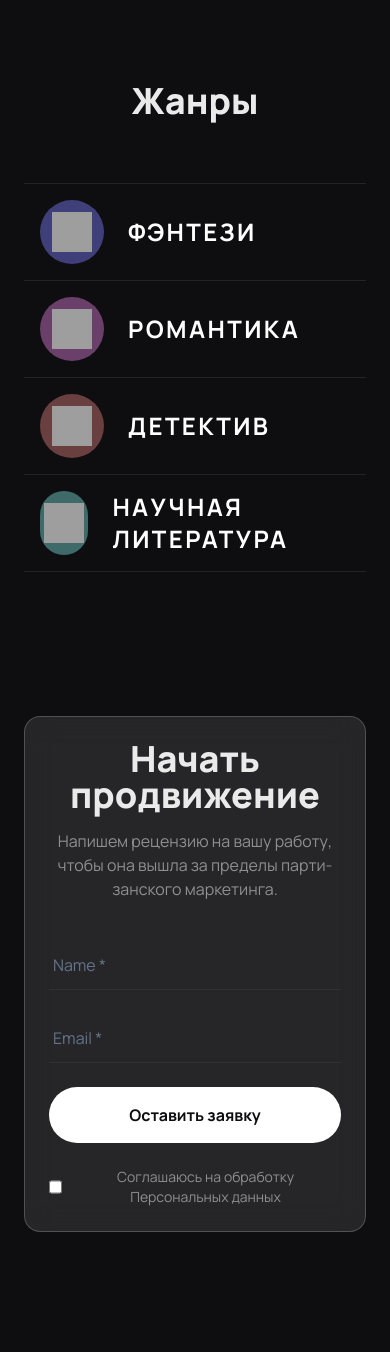
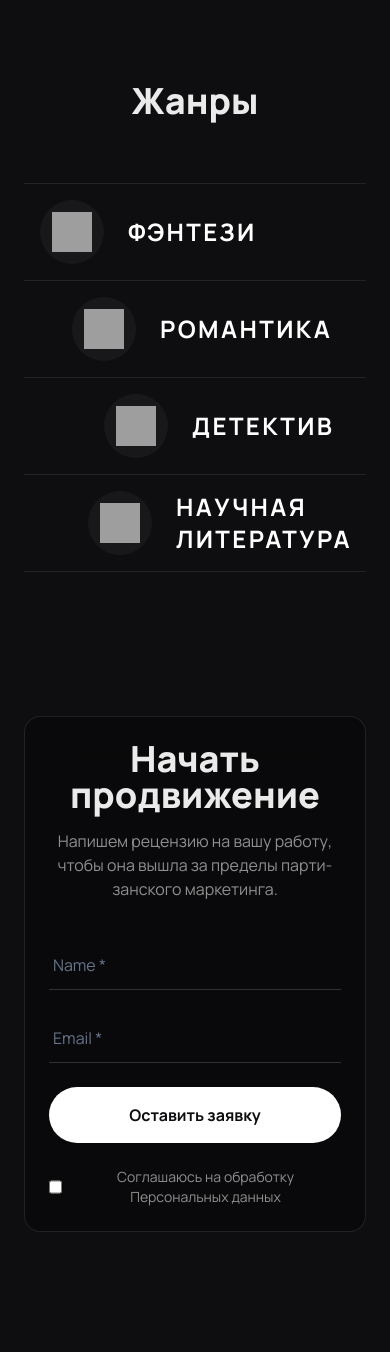
Before and after one commit to honjireview/HJR-Site, a Flask app: page /main in a window 390 px wide. Shown: the part 2926-4278 px from the top of the page. Run offline with Flask 3, Linux system fonts and the light colour scheme; parts of the project's set-up code (start-up, migrations or seed data) failed here and were passed over; some libraries are stand-ins or nearby versions; grey boxes are pictures that could not be loaded.

Commit message:
refactor templates and styles: adjust font sizes for improved responsiveness, refine category button colors and layout, and enhance glass effect in promotion section for better appearance

```diff
--- a/templates/main_site/index.html
+++ b/templates/main_site/index.html
@@ -5,7 +5,7 @@
 <section class="pt-20 pb-28">
     <p class="text-lg text-center text-white mb-10">«Чтение — это способ взглянуть на мир чужими глазами.»</p>
     <div class="max-w-4xl">
-        <h1 class="text-5xl sm:text-7xl md:text-[96px] font-extrabold text-white leading-none tracking-tighter">
+        <h1 class="text-5xl sm:text-7xl lg:text-[96px] font-extrabold text-white leading-none tracking-tighter">
             Некоторые книги<br>не заканчиваются<br>с последней страницей
         </h1>
         <p class="mt-8 text-xl text-[#EAEAEA] max-w-lg">
@@ -48,41 +48,44 @@
 
 <section class="py-24">
     <h2 class="text-4xl sm:text-5xl md:text-[64px] font-extrabold text-[#EAEAEA] leading-none text-center mb-16">Жанры</h2>
-    <div class="max-w-md mx-auto">
-        <div class="border-y border-[#232325]">
-            <a href="#" class="flex items-center space-x-6 p-4 hover:bg-slate-900/50 transition-colors">
-                <span class="flex items-center justify-center w-16 h-16 rounded-full bg-[#3F3F7A]"> {# Измененный цвет фона #}
-                    <img src="https://img.icons8.com/ios/50/FFFFFF/magical-scroll.png" alt="Фэнтези" class="w-10 h-10"/> {# Изменен цвет иконки #}
+    <div class="max-w-lg mx-auto"> <div class="border-y border-[#232325]">
+        <div class="pl-0"> <a href="#" class="flex items-center space-x-6 p-4 hover:bg-slate-800/60 transition-colors rounded-lg">
+                    <span class="flex items-center justify-center w-16 h-16 rounded-full bg-[#18181A] flex-shrink-0">
+                        <img src="https://img.icons8.com/ios/50/a9a9a9/magical-scroll.png" alt="Фэнтези" class="w-10 h-10"/>
                     </span>
             <span class="text-2xl font-bold tracking-widest text-white">ФЭНТЕЗИ</span>
         </a>
+        </div>
         <div class="border-t border-[#232325]"></div>
-            <a href="#" class="flex items-center space-x-6 p-4 hover:bg-slate-900/50 transition-colors">
-                <span class="flex items-center justify-center w-16 h-16 rounded-full bg-[#6A3F6A]"> {# Измененный цвет фона #}
-                    <img src="https://img.icons8.com/ios/50/FFFFFF/like--v1.png" alt="Романтика" class="w-10 h-10"/> {# Изменен цвет иконки #}
+        <div class="pl-8"> <a href="#" class="flex items-center space-x-6 p-4 hover:bg-slate-800/60 transition-colors rounded-lg">
+                    <span class="flex items-center justify-center w-16 h-16 rounded-full bg-[#18181A] flex-shrink-0">
+                        <img src="https://img.icons8.com/ios/50/a9a9a9/like--v1.png" alt="Романтика" class="w-10 h-10"/>
                     </span>
             <span class="text-2xl font-bold tracking-widest text-white">РОМАНТИКА</span>
         </a>
+        </div>
         <div class="border-t border-[#232325]"></div>
-            <a href="#" class="flex items-center space-x-6 p-4 hover:bg-slate-900/50 transition-colors">
-                <span class="flex items-center justify-center w-16 h-16 rounded-full bg-[#6A3F3F]"> {# Измененный цвет фона #}
-                    <img src="https://img.icons8.com/ios/50/FFFFFF/search--v1.png" alt="Детектив" class="w-10 h-10"/> {# Изменен цвет иконки #}
+        <div class="pl-16"> <a href="#" class="flex items-center space-x-6 p-4 hover:bg-slate-800/60 transition-colors rounded-lg">
+                    <span class="flex items-center justify-center w-16 h-16 rounded-full bg-[#18181A] flex-shrink-0">
+                        <img src="https://img.icons8.com/ios/50/a9a9a9/search--v1.png" alt="Детектив" class="w-10 h-10"/>
                     </span>
             <span class="text-2xl font-bold tracking-widest text-white">ДЕТЕКТИВ</span>
         </a>
+        </div>
         <div class="border-t border-[#232325]"></div>
-            <a href="#" class="flex items-center space-x-6 p-4 hover:bg-slate-900/50 transition-colors">
-                <span class="flex items-center justify-center w-16 h-16 rounded-full bg-[#3F6A6A]"> {# Измененный цвет фона #}
-                   <img src="https://img.icons8.com/ios/50/FFFFFF/test-tube.png" alt="Научная литература" class="w-10 h-10"/> {# Изменен цвет иконки #}
+        <div class="pl-12"> <a href="#" class="flex items-center space-x-6 p-4 hover:bg-slate-800/60 transition-colors rounded-lg">
+                   <span class="flex items-center justify-center w-16 h-16 rounded-full bg-[#18181A] flex-shrink-0">
+                       <img src="https://img.icons8.com/ios/50/a9a9a9/test-tube.png" alt="Научная литература" class="w-10 h-10"/>
                    </span>
             <span class="text-2xl font-bold tracking-widest text-white">НАУЧНАЯ ЛИТЕРАТУРА</span>
         </a>
         </div>
     </div>
+    </div>
 </section>
 
 <section class="py-12">
-    <div class="bg-white/10 backdrop-blur-lg border border-white/20 rounded-2xl p-6 sm:p-12 text-center"> {# ИЗМЕНЕНИЕ: Эффект прозрачного стекла #}
+    <div class="bg-black/30 backdrop-blur-xl border border-white/10 rounded-2xl p-6 sm:p-12 text-center">
         <h2 class="text-4xl sm:text-5xl md:text-[64px] font-extrabold text-[#EAEAEA] leading-none">Начать продвижение</h2>
         <p class="mt-4 text-[#8F8F90]">Напишем рецензию на вашу работу, чтобы она вышла за пределы парти-занского маркетинга.</p>
         <form class="mt-10 max-w-3xl mx-auto flex flex-col md:flex-row gap-6 items-center">
```
Lines whose indentation alone changed are shown as unchanged.
